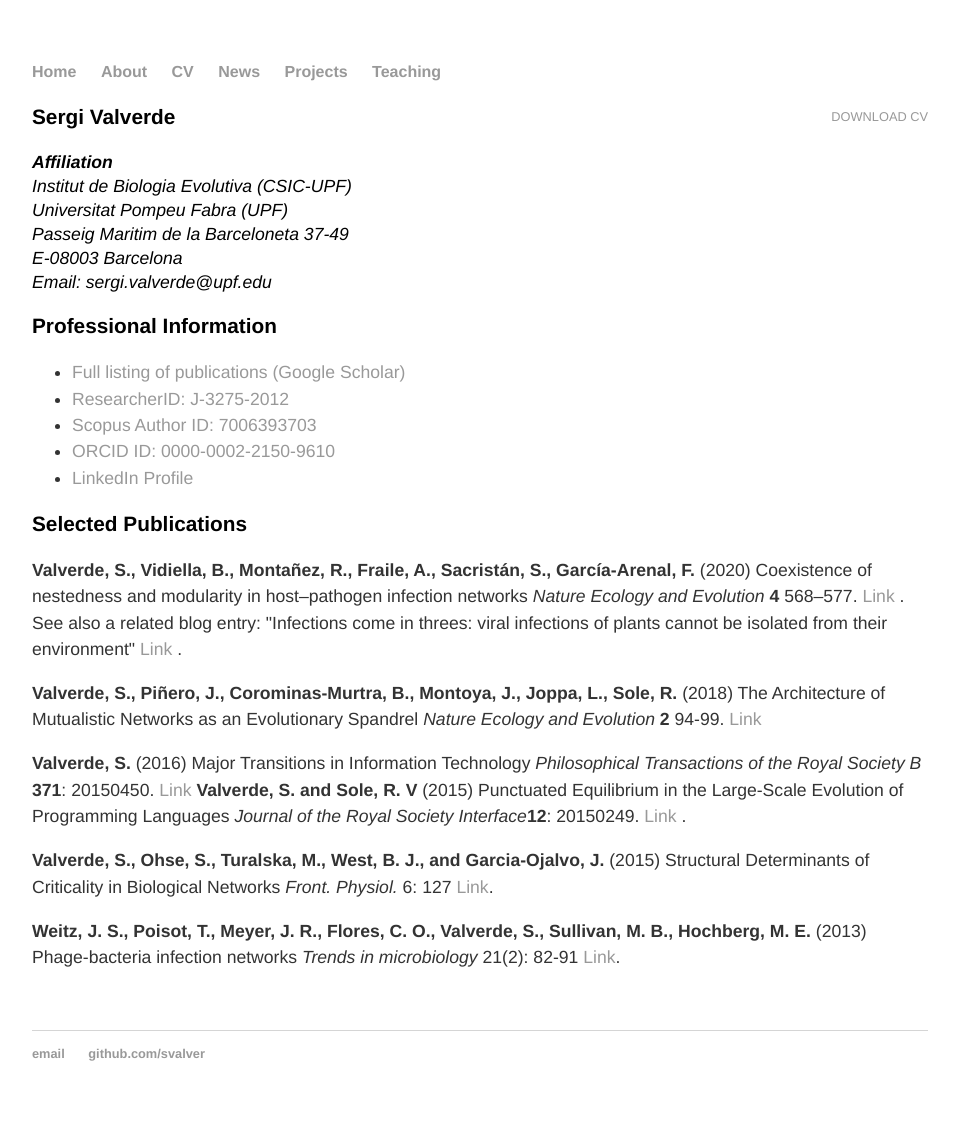
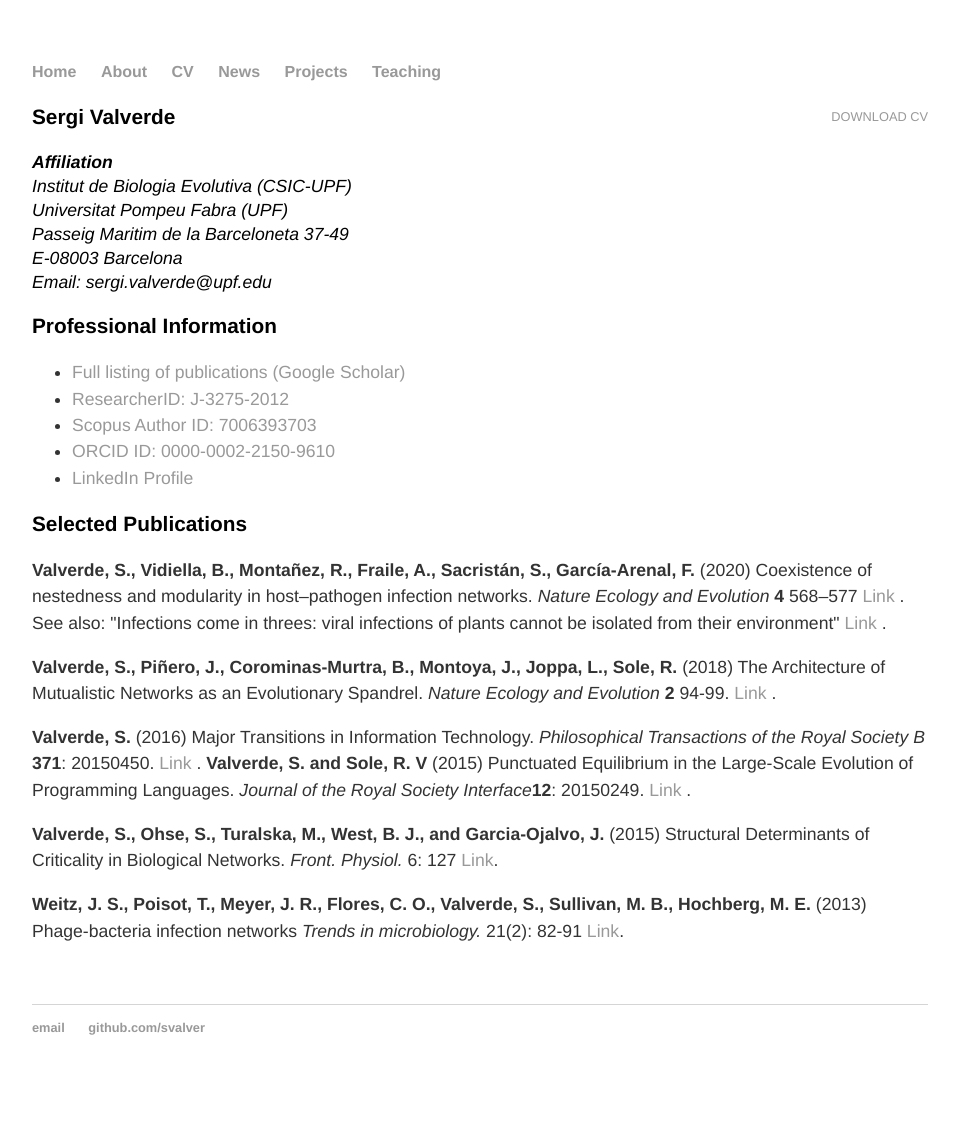
Before and after one commit to svalver/svalver.github.io, a Jekyll site: the page built from cv/index.html, in a window 1280 px wide. Shown: the whole page, without its empty margins (160-1118 px from the left). Built offline with Jekyll 4.4.1, drawn with Linux system fonts in a browser that asks for light colours; after the commit the page ends 1097 px from its top, so only the background shows below that.

Commit message:
Update index.html

```diff
--- a/cv/index.html
+++ b/cv/index.html
@@ -27,19 +27,20 @@
 
 <h3>Selected Publications</h3>
 
-<p><strong>Valverde, S., Vidiella, B., Montañez, R., Fraile, A., Sacristán, S., García-Arenal, F. </strong> (2020) Coexistence of nestedness and modularity in host–pathogen infection networks <em> Nature Ecology and Evolution </em> <b> 4</b> 568–577. <a href ="https://www.nature.com/articles/s41559-020-1130-9"> Link </a>. See also a related blog entry: "Infections come in threes: viral infections of plants cannot be isolated from their environment" <a href="https://natureecoevocommunity.nature.com/posts/61786-infections-come-in-threes-viral-infections-of-plants-cannot-be-isolated-from-their-environment"> Link </a>.
+<p><strong>Valverde, S., Vidiella, B., Montañez, R., Fraile, A., Sacristán, S., García-Arenal, F. </strong> (2020) Coexistence of nestedness and modularity in host–pathogen infection networks. <em> Nature Ecology and Evolution </em> <b> 4</b> 568–577 <a href ="https://www.nature.com/articles/s41559-020-1130-9"> Link </a>.
+See also: "Infections come in threes: viral infections of plants cannot be isolated from their environment" <a href="https://natureecoevocommunity.nature.com/posts/61786-infections-come-in-threes-viral-infections-of-plants-cannot-be-isolated-from-their-environment"> Link </a>.
 
-<p><strong>Valverde, S., Piñero, J.,  Corominas-Murtra, B., Montoya, J., Joppa,  L., Sole, R. </strong> (2018) The Architecture of Mutualistic Networks as an Evolutionary Spandrel <em> Nature Ecology and Evolution </em> <b> 2</b> 94-99.
-<a href ="https://www.nature.com/articles/s41559-017-0383-4"> Link </a>
+<p><strong>Valverde, S., Piñero, J.,  Corominas-Murtra, B., Montoya, J., Joppa,  L., Sole, R. </strong> (2018) The Architecture of Mutualistic Networks as an Evolutionary Spandrel. <em> Nature Ecology and Evolution </em> <b> 2</b> 94-99.
+<a href ="https://www.nature.com/articles/s41559-017-0383-4"> Link </a>.
 
-<p><strong>Valverde, S. </strong> (2016) Major Transitions in Information Technology<em> Philosophical Transactions of the Royal Society B</em> <b>371</b>: 20150450.
-<a href ="http://rstb.royalsocietypublishing.org/content/371/1701/20150450"> Link </a>
+<p><strong>Valverde, S. </strong> (2016) Major Transitions in Information Technology. <em> Philosophical Transactions of the Royal Society B</em> <b>371</b>: 20150450.
+<a href ="http://rstb.royalsocietypublishing.org/content/371/1701/20150450"> Link </a>.
 
-<strong>Valverde, S. and Sole, R. V</strong> (2015) Punctuated Equilibrium in the Large-Scale Evolution of Programming Languages<em> Journal of the Royal Society Interface</em><b>12</b>: 20150249. <a href ="https://royalsocietypublishing.org/doi/full/10.1098/rsif.2015.0249"> Link </a>.
+<strong>Valverde, S. and Sole, R. V</strong> (2015) Punctuated Equilibrium in the Large-Scale Evolution of Programming Languages. <em> Journal of the Royal Society Interface</em><b>12</b>: 20150249. <a href ="https://royalsocietypublishing.org/doi/full/10.1098/rsif.2015.0249"> Link </a>.
 
-<p><strong>Valverde, S., Ohse, S., Turalska, M., West, B. J., and Garcia-Ojalvo, J.</strong> (2015) Structural Determinants of Criticality in Biological Networks<em> Front. Physiol.</em> 6: 127 <a href="http://journal.frontiersin.org/article/10.3389/fphys.2015.00127/abstract"> Link</a>.
+<p><strong>Valverde, S., Ohse, S., Turalska, M., West, B. J., and Garcia-Ojalvo, J.</strong> (2015) Structural Determinants of Criticality in Biological Networks. <em> Front. Physiol.</em> 6: 127 <a href="http://journal.frontiersin.org/article/10.3389/fphys.2015.00127/abstract"> Link</a>.
 
-<p><strong>Weitz, J. S., Poisot, T., Meyer, J. R., Flores, C. O., Valverde, S., Sullivan, M. B., Hochberg, M. E.</strong> (2013) Phage-bacteria infection networks<em> Trends in microbiology</em> 21(2): 82-91 <a href="http://dx.doi.org/10.1016/j.tim.2012.11.003"> Link</a>.
+<p><strong>Weitz, J. S., Poisot, T., Meyer, J. R., Flores, C. O., Valverde, S., Sullivan, M. B., Hochberg, M. E.</strong> (2013) Phage-bacteria infection networks<em> Trends in microbiology. </em> 21(2): 82-91 <a href="http://dx.doi.org/10.1016/j.tim.2012.11.003"> Link</a>.
 
 <!--
 <h3>Selected Publications</h3>
```
